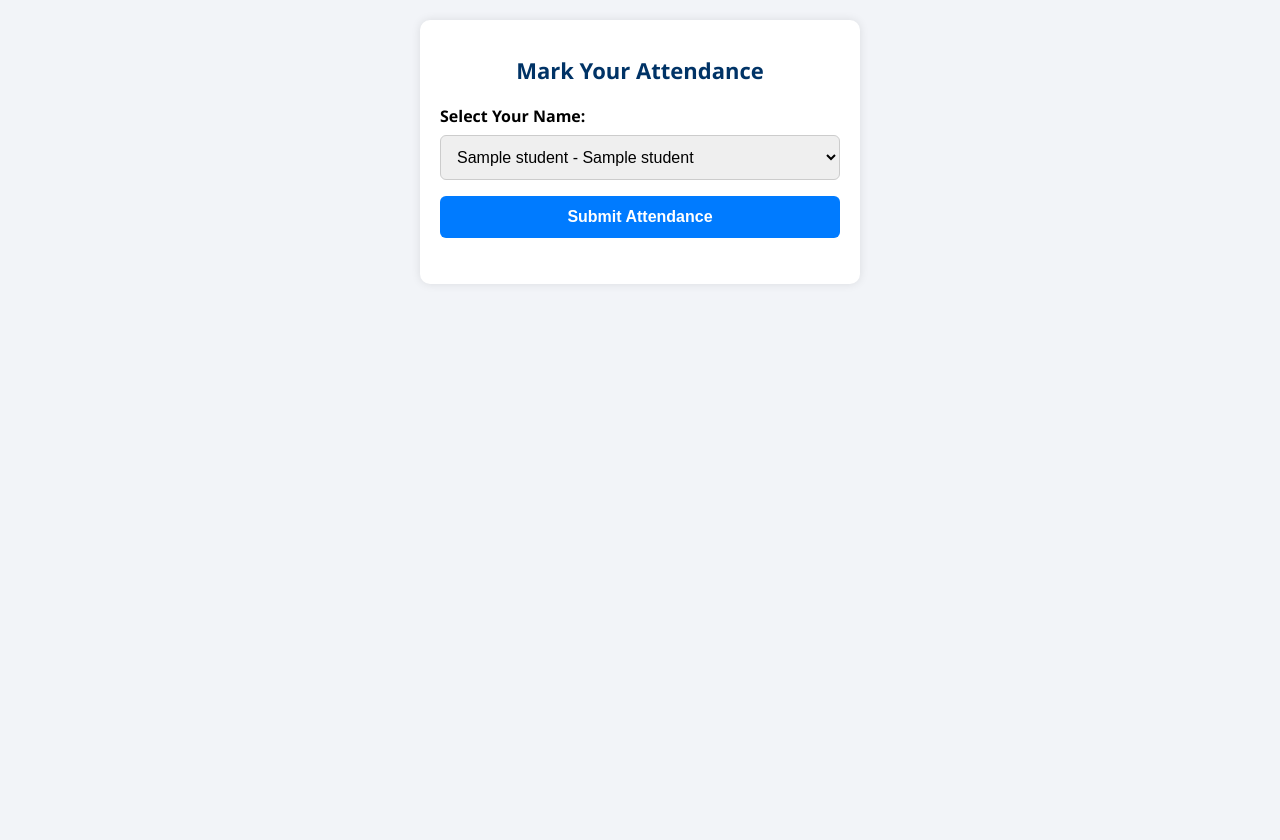
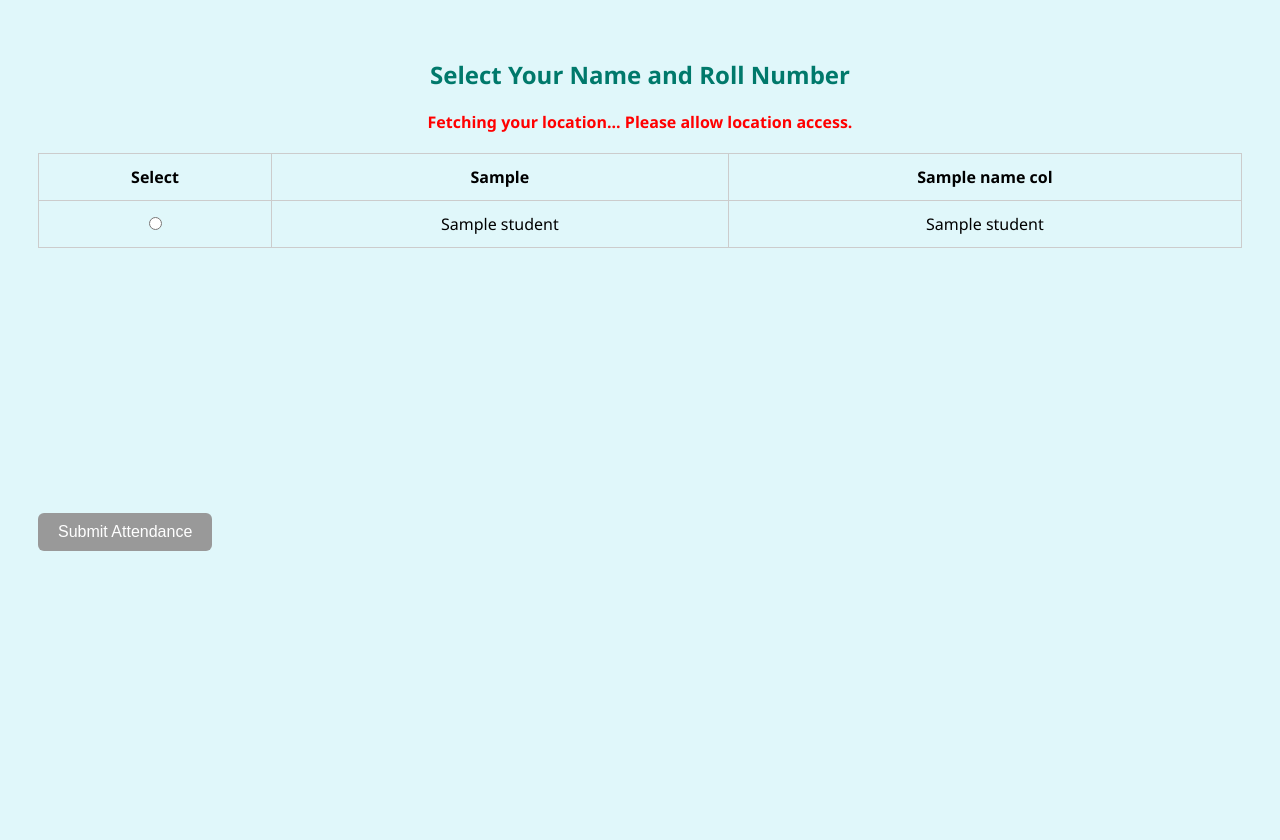
Before and after one commit to SaurabhExpertInnovator/Smart-Attendance-Management-System, a Flask app: template templates/student_list.html in a window 1280 px wide. After the commit the page ends 551 px from the top, so only its background shows below. Run offline with Flask 2, Linux system fonts and the light colour scheme; the template is opened without the code that fills it: most values are stand-ins (such as "Sample title", 1, 10 or a date in 2020).

Commit message:
Update student_list.html

```diff
--- a/templates/student_list.html
+++ b/templates/student_list.html
@@ -1,131 +1,144 @@
 <!DOCTYPE html>
 <html lang="en">
 <head>
-  <meta charset="UTF-8" />
-  <meta name="viewport" content="width=device-width, initial-scale=1.0" />
-  <title>Mark Attendance</title>
+  <meta charset="UTF-8">
+  <title>Select Your Name</title>
   <style>
     body {
-      margin: 0;
-      font-family: "Segoe UI", Tahoma, Geneva, Verdana, sans-serif;
-      background-color: #f2f4f8;
-      display: flex;
-      justify-content: center;
-      align-items: flex-start;
-      min-height: 100vh;
-      padding: 20px;
+      font-family: 'Segoe UI', Tahoma, Geneva, Verdana, sans-serif;
+      background-color: #e0f7fa;
+      padding: 30px;
     }
-
-    .container {
-      background-color: #ffffff;
-      padding: 20px;
-      border-radius: 10px;
+    h2 {
+      text-align: center;
+      color: #00796b;
+    }
+    table {
       width: 100%;
-      max-width: 400px;
-      box-shadow: 0 0 10px rgba(0, 0, 0, 0.1);
+      border-collapse: collapse;
+      margin-top: 20px;
     }
-
-    h1 {
+    th, td {
+      padding: 12px;
+      border: 1px solid #ccc;
       text-align: center;
-      font-size: 22px;
-      color: #003366;
-      margin-bottom: 20px;
     }
-
-    form {
-      display: flex;
-      flex-direction: column;
+    tr:hover {
+      background-color: #b2dfdb;
     }
-
-    label {
-      margin-bottom: 8px;
-      font-weight: 600;
+    .submit-btn {
+      margin-top: 20px;
+      display: block;
+      padding: 10px 20px;
+      font-size: 16px;
+      background-color: #00796b;
+      color: white;
+      border: none;
+      border-radius: 6px;
+      cursor: pointer;
     }
-
-    select,
-    button {
-      padding: 12px;
-      font-size: 16px;
-      margin-bottom: 16px;
-      border-radius: 6px;
-      border: 1px solid #ccc;
-      width: 100%;
+    .submit-btn:disabled {
+      background-color: #999;
+      cursor: not-allowed;
     }
-
-    button {
-      background-color: #007bff;
-      color: white;
+    .note {
+      color: red;
       font-weight: bold;
-      border: none;
-      cursor: pointer;
-      transition: background 0.3s;
-    }
-
-    button:hover {
-      background-color: #0056b3;
-    }
-
-    .note {
-      font-size: 14px;
-      color: red;
+      margin-top: 10px;
       text-align: center;
-      margin-top: 10px;
     }
   </style>
 </head>
 <body>
-  <div class="container">
-    <h1>Mark Your Attendance</h1>
-    <form id="attendanceForm" method="post" action="/mark" onsubmit="return attachLocation();">
-      <input type="hidden" name="session_id" value="{{ session_id }}">
-      <input type="hidden" name="latitude" id="latitude">
-      <input type="hidden" name="longitude" id="longitude">
-      <input type="hidden" name="device_id" id="device_id">
+  <h2>Select Your Name and Roll Number</h2>
+  <div class="note" id="note">Fetching your location... Please allow location access.</div>
 
-      <label for="roll_number">Select Your Name:</label>
-      <select name="roll_number" required>
-        {% for student in students %}
-          <option value="{{ student[roll_col] }}">{{ student[roll_col] }} - {{ student[name_col] }}</option>
-        {% endfor %}
-      </select>
+  <form id="attendanceForm">
+    <input type="hidden" name="session_id" value="{{ session_id }}">
+    <input type="hidden" id="latitude" name="latitude" />
+    <input type="hidden" id="longitude" name="longitude" />
+    <input type="hidden" name="name" id="student_name" />
+    <input type="hidden" name="photo" id="photoData" />
 
-      <button type="submit">Submit Attendance</button>
-      <div class="note" id="status"></div>
-    </form>
-  </div>
+    <table>
+      <tr>
+        <th>Select</th>
+        <th>{{ roll_col }}</th>
+        <th>{{ name_col }}</th>
+      </tr>
+      {% for student in students %}
+      <tr>
+        <td>
+          <input type="radio" name="roll_number" value="{{ student[roll_col] }}" required
+                 data-name="{{ student[name_col] }}">
+        </td>
+        <td>{{ student[roll_col] }}</td>
+        <td>{{ student[name_col] }}</td>
+      </tr>
+      {% endfor %}
+    </table>
+
+    <video id="video" width="320" height="240" autoplay></video><br>
+    <canvas id="canvas" width="320" height="240" style="display:none;"></canvas>
+    <button type="button" class="submit-btn" id="submitBtn" disabled onclick="captureAndSubmit()">Submit Attendance</button>
+  </form>
 
   <script>
-    function generateDeviceID() {
-      const fingerprint = navigator.userAgent + screen.width + screen.height + navigator.language;
-      return btoa(fingerprint).substring(0, 32);
-    }
+    let latitude = null, longitude = null;
 
-    function attachLocation() {
-      const latInput = document.getElementById('latitude');
-      const lonInput = document.getElementById('longitude');
-      const deviceInput = document.getElementById('device_id');
-      const status = document.getElementById('status');
-
-      deviceInput.value = generateDeviceID();
-
-      if (!navigator.geolocation) {
-        status.textContent = "Geolocation is not supported by your browser.";
-        return false;
+    window.onload = function() {
+      if (navigator.geolocation) {
+        navigator.geolocation.getCurrentPosition(
+          function(position) {
+            latitude = position.coords.latitude;
+            longitude = position.coords.longitude;
+            document.getElementById("latitude").value = latitude;
+            document.getElementById("longitude").value = longitude;
+            document.getElementById("note").style.display = "none";
+            document.getElementById("submitBtn").disabled = false;
+          },
+          function(error) {
+            document.getElementById("note").innerText = "Location access denied or unavailable. Attendance cannot be marked.";
+            alert("Please allow location access and refresh the page to mark attendance.");
+            document.getElementById("submitBtn").disabled = true;
+          }
+        );
+      } else {
+        alert("Geolocation is not supported by your browser.");
+        document.getElementById("note").innerText = "Geolocation is not supported by your browser.";
+        document.getElementById("submitBtn").disabled = true;
       }
 
-      navigator.geolocation.getCurrentPosition(
-        (position) => {
-          latInput.value = position.coords.latitude.toFixed(6);
-          lonInput.value = position.coords.longitude.toFixed(6);
-          document.getElementById('attendanceForm').submit();
-        },
-        () => {
-          status.textContent = "Please allow location access to mark attendance.";
-        },
-        { timeout: 10000 }
-      );
+      // Set student name
+      document.querySelectorAll('input[name="roll_number"]').forEach(radio => {
+        radio.addEventListener('change', function() {
+          document.getElementById('student_name').value = this.getAttribute('data-name');
+        });
+      });
 
-      return false; // Prevent form submit until location is fetched
+      // Start webcam
+      const video = document.getElementById("video");
+      navigator.mediaDevices.getUserMedia({ video: true })
+        .then(stream => {
+          video.srcObject = stream;
+        });
+    };
+
+    function captureAndSubmit() {
+      const canvas = document.getElementById("canvas");
+      const context = canvas.getContext("2d");
+      context.drawImage(document.getElementById("video"), 0, 0, 320, 240);
+      const photo = canvas.toDataURL("image/jpeg");
+      document.getElementById("photoData").value = photo;
+
+      const formData = new FormData(document.getElementById("attendanceForm"));
+      fetch("/mark", {
+        method: "POST",
+        body: formData
+      })
+      .then(res => res.text())
+      .then(data => alert(data))
+      .catch(() => alert("Failed to mark attendance."));
     }
   </script>
 </body>
```
